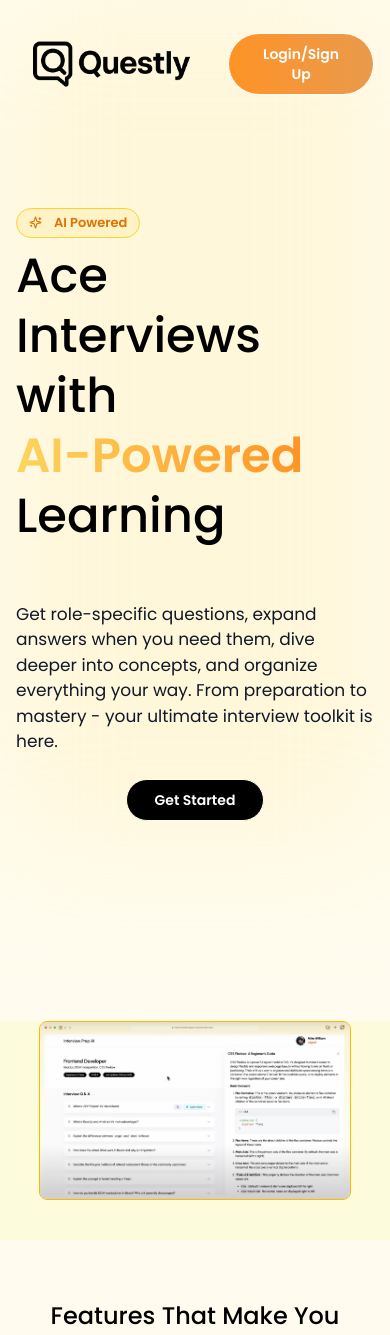
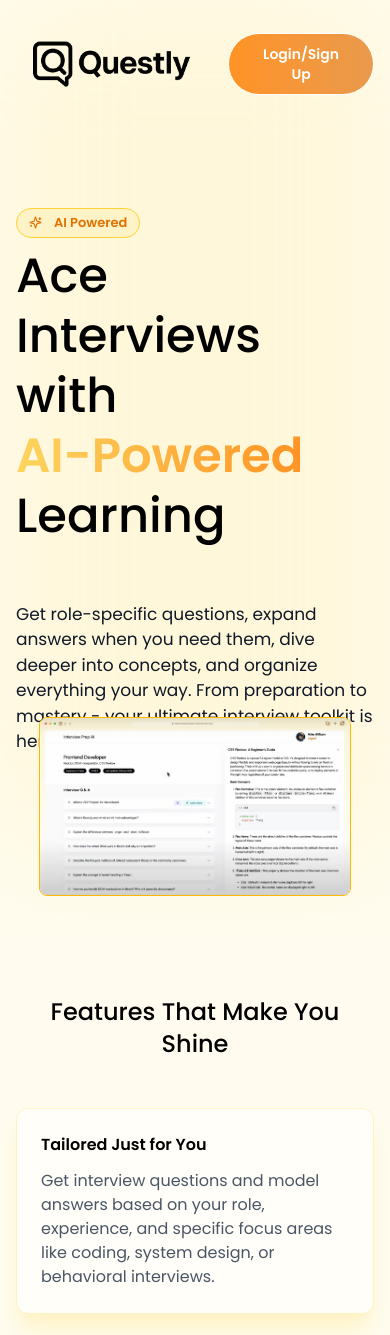
Before and after one commit to SaiVardhanNP/AIInterviewPrep, a React (Vite) app in the folder frontend/: page / in a window 390 px wide. Shown: the top 1335 px of the page. Built offline with nearby package versions, Linux system fonts and the light colour scheme; a web font is replaced by a local one.

Commit message:
fixed margin issue

```diff
--- a/frontend/src/pages/LandingPage.jsx
+++ b/frontend/src/pages/LandingPage.jsx
@@ -66,7 +66,7 @@ const LandingPage = () => {
       </div>
       <div className='w-full min-h-full relative z-10 '>
         <div>
-<section className="flex items-center justify-center md:-mt-76">
+<section className="flex items-center justify-center -mt-76">
             <img src="/hero-img.png" alt="HERO IMAGE" className='w-[80vw] border border-amber-400 rounded-lg' />
           </section>
         </div>
```
